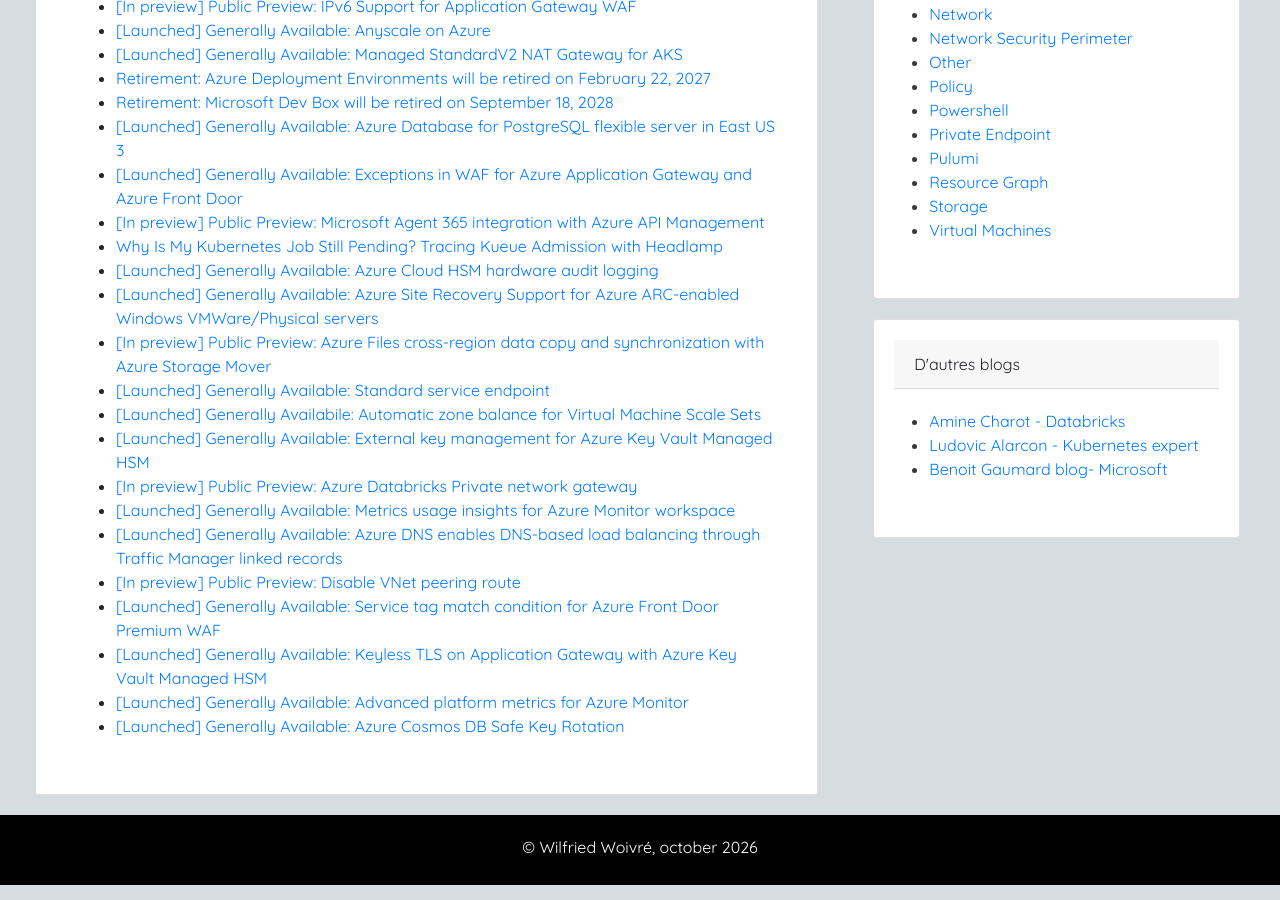
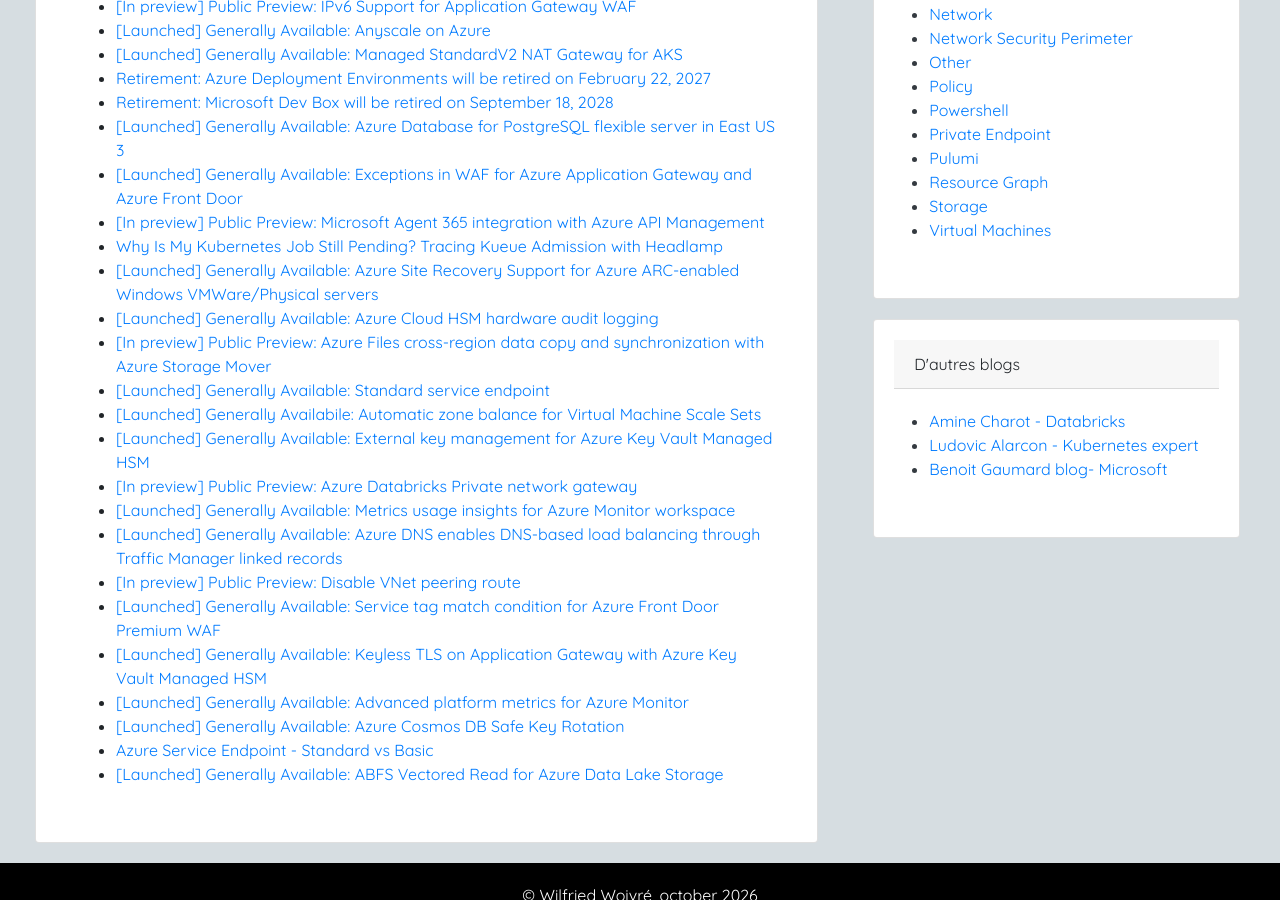
Before and after one commit to wilfriedwoivre/wilfriedwoivre.en.github.io, a Jekyll site: the page built from _news/2026-11-01-my-reading-news-for-october-2026.md, in a window 1280 px wide and 900 px high, scrolled down 759 px. Built offline with Jekyll 4.4.1, drawn with Linux system fonts in a browser that asks for light colours; nearby versions of some CDN libraries.

Commit message:
Update monthly news post

```diff
--- a/_news/2026-11-01-my-reading-news-for-october-2026.md
+++ b/_news/2026-11-01-my-reading-news-for-october-2026.md
@@ -25,8 +25,8 @@
 - [[Launched] Generally Available: Exceptions in WAF for Azure Application Gateway and Azure Front Door](https://azure.microsoft.com/updates?WT.mc_id=AZ-MVP-4039694&id=574343)
 - [[In preview] Public Preview: Microsoft Agent 365 integration with Azure API Management](https://azure.microsoft.com/updates?WT.mc_id=AZ-MVP-4039694&id=574204)
 - [Why Is My Kubernetes Job Still Pending? Tracing Kueue Admission with Headlamp](https://kubernetes.io/blog/2026/10/14/tracing-kueue-admission-with-headlamp/)
+- [[Launched] Generally Available: Azure Site Recovery Support for Azure ARC-enabled Windows VMWare/Physical servers](https://azure.microsoft.com/updates?WT.mc_id=AZ-MVP-4039694&id=576214)
 - [[Launched] Generally Available: Azure Cloud HSM hardware audit logging](https://azure.microsoft.com/updates?WT.mc_id=AZ-MVP-4039694&id=576377)
-- [[Launched] Generally Available: Azure Site Recovery Support for Azure ARC-enabled Windows VMWare/Physical servers](https://azure.microsoft.com/updates?WT.mc_id=AZ-MVP-4039694&id=576214)
 - [[In preview] Public Preview: Azure Files cross-region data copy and synchronization with Azure Storage Mover](https://azure.microsoft.com/updates?WT.mc_id=AZ-MVP-4039694&id=576542)
 - [[Launched] Generally Available: Standard service endpoint](https://azure.microsoft.com/updates?WT.mc_id=AZ-MVP-4039694&id=571025)
 - [[Launched] Generally Availabile: Automatic zone balance for Virtual Machine Scale Sets](https://azure.microsoft.com/updates?WT.mc_id=AZ-MVP-4039694&id=576334)
@@ -39,3 +39,5 @@
 - [[Launched] Generally Available: Keyless TLS on Application Gateway with Azure Key Vault Managed HSM](https://azure.microsoft.com/updates?WT.mc_id=AZ-MVP-4039694&id=577130)
 - [[Launched] Generally Available: Advanced platform metrics for Azure Monitor](https://azure.microsoft.com/updates?WT.mc_id=AZ-MVP-4039694&id=575329)
 - [[Launched] Generally Available: Azure Cosmos DB Safe Key Rotation](https://azure.microsoft.com/updates?WT.mc_id=AZ-MVP-4039694&id=576716)
+- [Azure Service Endpoint - Standard vs Basic](https://woivre.com/blog/2026/10/azure-service-endpoint-standard-vs-basic)
+- [[Launched] Generally Available: ABFS Vectored Read for Azure Data Lake Storage](https://azure.microsoft.com/updates?WT.mc_id=AZ-MVP-4039694&id=577618)
```
Also changed, not shown: other parts of _news/2026-11-01-my-reading-news-for-october-2026.md (+1 -1 lines).
